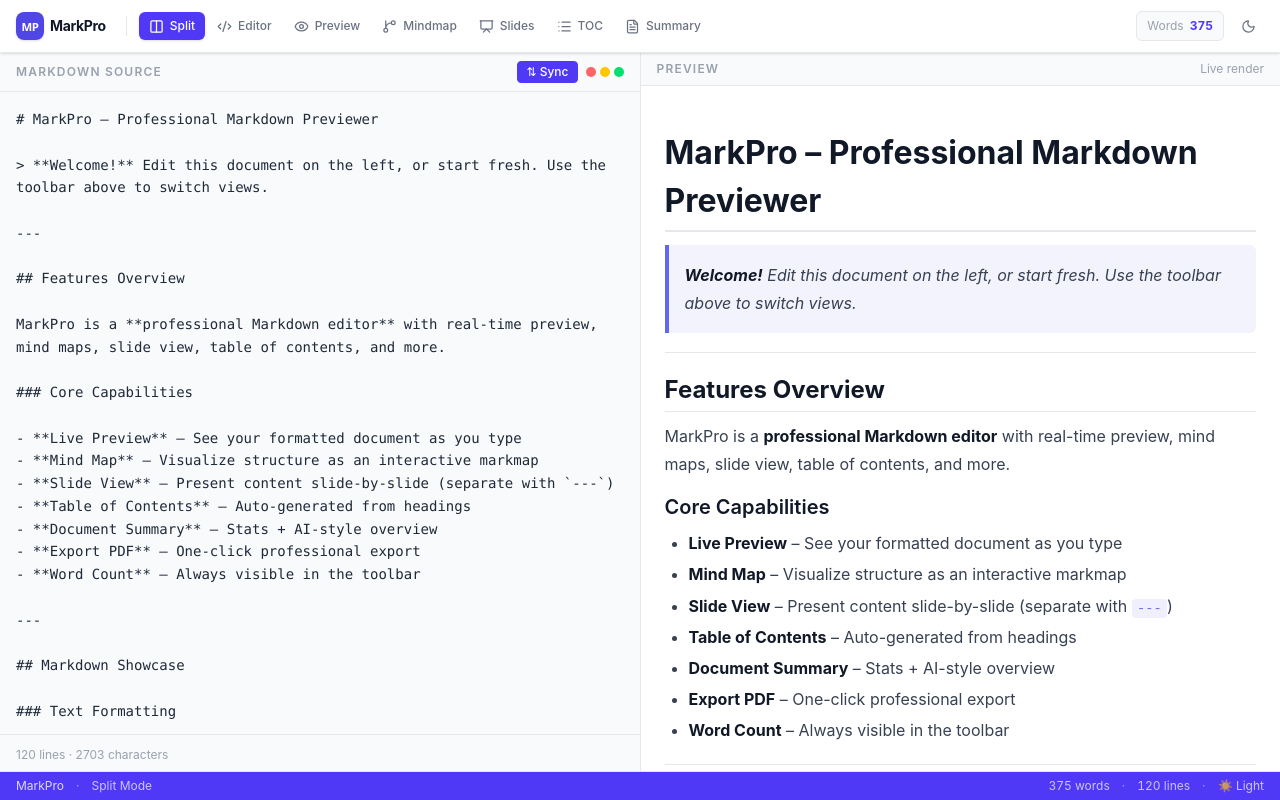
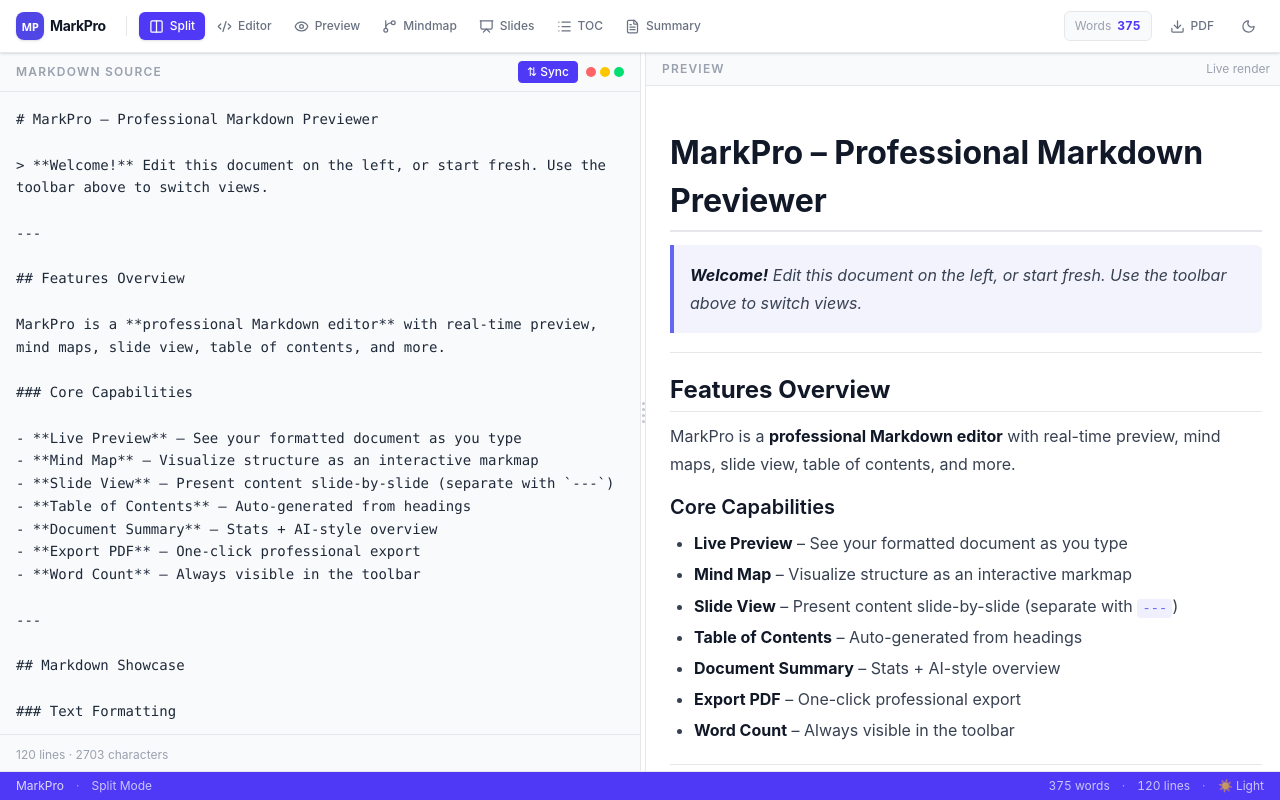
Before and after one commit to hananbabar98/mark-pro, a React (Vite) app: page / in a window 1280 px wide. Built offline with nearby package versions, Linux system fonts and the light colour scheme.

Commit message:
feat: add PDF download functionality and enhance Toolbar with loading state

```diff
--- a/src/App.tsx
+++ b/src/App.tsx
@@ -1,3 +1,5 @@
+// @ts-ignore
+import html2pdf from "html2pdf.js";
 import { useState, useEffect, useCallback, useRef } from "react";
 import Toolbar, { ViewMode } from "./components/Toolbar";
 import Editor from "./components/Editor";
@@ -14,9 +16,39 @@
   const [view, setView] = useState<ViewMode>("split");
   const [dark, setDark] = useState(false);
   const [scrollSync, setScrollSync] = useState(true);
+  const [splitRatio, setSplitRatio] = useState(0.5);
+  const [pdfLoading, setPdfLoading] = useState(false);
 
   const editorRef = useRef<HTMLTextAreaElement>(null);
   const previewScrollRef = useRef<HTMLDivElement>(null);
+  const splitContainerRef = useRef<HTMLDivElement>(null);
+  const isDraggingRef = useRef(false);
+
+  const handleDragStart = useCallback((e: React.MouseEvent) => {
+    e.preventDefault();
+    isDraggingRef.current = true;
+    document.body.style.userSelect = "none";
+    document.body.style.cursor = "col-resize";
+
+    const onMouseMove = (moveEvent: MouseEvent) => {
+      if (!isDraggingRef.current || !splitContainerRef.current) return;
+      const rect = splitContainerRef.current.getBoundingClientRect();
+      const rawRatio = (moveEvent.clientX - rect.left) / rect.width;
+      const clampedRatio = Math.min(Math.max(rawRatio, 0.2), 0.8);
+      setSplitRatio(clampedRatio);
+    };
+
+    const onMouseUp = () => {
+      isDraggingRef.current = false;
+      document.body.style.userSelect = "";
+      document.body.style.cursor = "";
+      document.removeEventListener("mousemove", onMouseMove);
+      document.removeEventListener("mouseup", onMouseUp);
+    };
+
+    document.addEventListener("mousemove", onMouseMove);
+    document.addEventListener("mouseup", onMouseUp);
+  }, []);
 
   // Scroll sync between editor and preview in split view
   useEffect(() => {
@@ -130,6 +162,36 @@
     []
   );
 
+  const handleDownloadPdf = useCallback(async () => {
+    // Find the rendered markdown content element (always present in the DOM
+    // for split/preview/toc views; for other views we still attempt it).
+    const previewEl = document.querySelector<HTMLElement>(".md-preview");
+
+    if (!previewEl) {
+      alert("No preview content available. Switch to Split, Preview, or TOC view first.");
+      return;
+    }
+
+    // Derive filename from the first H1 heading text, fallback to "document"
+    const h1 = previewEl.querySelector("h1");
+    const baseName = h1?.textContent?.trim().replace(/[^a-z0-9\-_ ]/gi, "").trim() || "document";
+    const filename = `${baseName}.pdf`;
+
+    setPdfLoading(true);
+    try {
+      const opt = {
+        margin: [10, 10, 10, 10],
+        filename,
+        image: { type: "jpeg", quality: 0.98 },
+        html2canvas: { scale: 2, useCORS: true },
+        jsPDF: { unit: "mm", format: "a4", orientation: "portrait" },
+      };
+      await html2pdf().set(opt).from(previewEl).save();
+    } finally {
+      setPdfLoading(false);
+    }
+  }, []);
+
   return (
     <div
       className={`h-screen flex flex-col bg-white dark:bg-gray-950 text-gray-900 dark:text-gray-100 overflow-hidden`}
@@ -141,17 +203,33 @@
         dark={dark}
         toggleDark={() => setDark((d) => !d)}
         wordCount={wordCount}
+        onDownloadPdf={handleDownloadPdf}
+        pdfLoading={pdfLoading}
       />
 
       {/* Main content */}
       <main className="flex-1 overflow-hidden flex">
         {/* Split view */}
         {view === "split" && (
-          <div className="flex flex-1 overflow-hidden">
-            <div className="flex-1 border-r border-[var(--border)] overflow-hidden">
+          <div ref={splitContainerRef} className="flex flex-1 overflow-hidden">
+            <div style={{ width: `${splitRatio * 100}%` }} className="overflow-hidden flex-shrink-0">
               <Editor value={source} onChange={setSource} editorRef={editorRef} scrollSync={scrollSync} onToggleScrollSync={() => setScrollSync((s) => !s)} />
             </div>
-            <div className="flex-1 overflow-hidden">
+            {/* Drag handle */}
+            <div
+              onMouseDown={handleDragStart}
+              className="flex-shrink-0 flex items-center justify-center border-l border-r border-[var(--border)] bg-[var(--bg)] hover:bg-indigo-50 dark:hover:bg-indigo-950 transition-colors cursor-col-resize group"
+              style={{ width: "6px" }}
+              title="Drag to resize"
+            >
+              <div className="flex flex-col gap-[3px] opacity-40 group-hover:opacity-80 transition-opacity">
+                <div className="w-[3px] h-[3px] rounded-full bg-gray-500 dark:bg-gray-400" />
+                <div className="w-[3px] h-[3px] rounded-full bg-gray-500 dark:bg-gray-400" />
+                <div className="w-[3px] h-[3px] rounded-full bg-gray-500 dark:bg-gray-400" />
+                <div className="w-[3px] h-[3px] rounded-full bg-gray-500 dark:bg-gray-400" />
+              </div>
+            </div>
+            <div style={{ width: `${(1 - splitRatio) * 100}%` }} className="overflow-hidden flex-shrink-0">
               <Preview source={source} previewScrollRef={previewScrollRef} />
             </div>
           </div>
--- a/src/components/Toolbar.tsx
+++ b/src/components/Toolbar.tsx
@@ -9,6 +9,8 @@
   FileText,
   Sun,
   Moon,
+  Download,
+  Loader2,
 } from "lucide-react";
 
 export type ViewMode =
@@ -26,6 +28,8 @@
   dark: boolean;
   toggleDark: () => void;
   wordCount: number;
+  onDownloadPdf: () => void;
+  pdfLoading?: boolean;
 }
 
 const views: { id: ViewMode; icon: React.ReactNode; label: string }[] = [
@@ -44,6 +48,8 @@
   dark,
   toggleDark,
   wordCount,
+  onDownloadPdf,
+  pdfLoading = false,
 }: ToolbarProps) {
   return (
     <header className="no-print flex items-center gap-2 px-4 py-2.5 border-b border-[var(--border)] bg-white dark:bg-gray-900 shadow-sm z-10 flex-shrink-0">
@@ -87,6 +93,21 @@
           </span>
         </div>
 
+        {/* Download PDF */}
+        <button
+          onClick={onDownloadPdf}
+          disabled={pdfLoading}
+          title="Download PDF"
+          className="flex items-center gap-1.5 px-2.5 py-1.5 rounded-md text-xs font-medium text-gray-500 dark:text-gray-400 hover:bg-gray-100 dark:hover:bg-gray-800 hover:text-gray-900 dark:hover:text-gray-100 transition-all disabled:opacity-50 disabled:cursor-not-allowed"
+        >
+          {pdfLoading ? (
+            <Loader2 size={15} className="animate-spin" />
+          ) : (
+            <Download size={15} />
+          )}
+          <span className="hidden md:inline">{pdfLoading ? "Generating…" : "PDF"}</span>
+        </button>
+
         {/* Dark mode toggle */}
         <button
           onClick={toggleDark}
```
